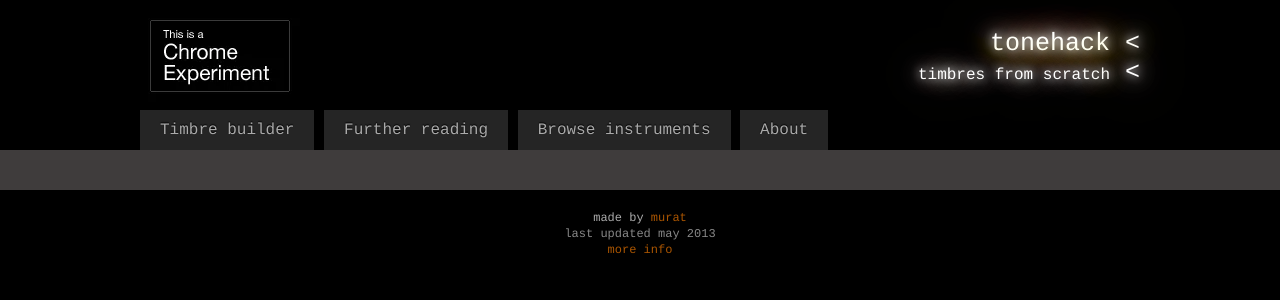
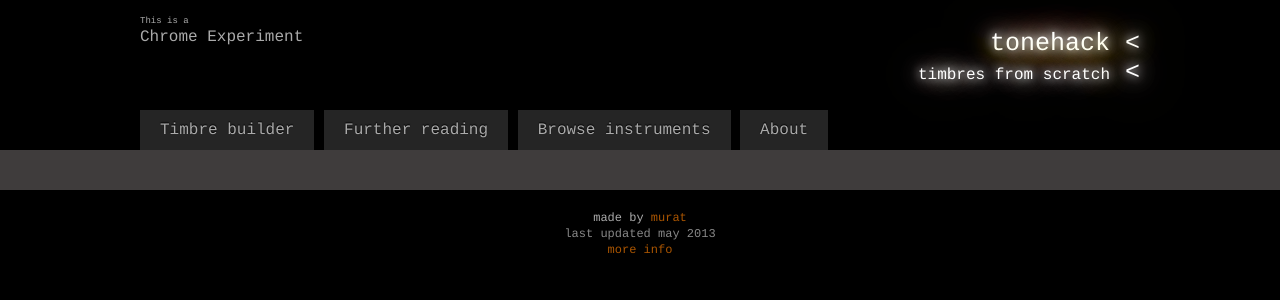
Before and after one commit to mayfer/tonehack, a Django app: template tonehack/templates/base.html in a window 1280 px wide. Shown: the top 300 px of the page. Run offline with Django 3.2, Linux system fonts and the light colour scheme; the template is opened without the code that fills it, so the values that code supplies are empty.

Commit message:
chrome experiemnt link fix

```diff
--- a/tonehack/templates/base.html
+++ b/tonehack/templates/base.html
@@ -28,7 +28,7 @@
     <body>
         <div id='header'>
             <div class='container'>
-                <a href='http://www.chromeexperiments.com/detail/tonehack/' class='chrome-experiment'><img src='{{ STATIC_URL }}images/chrome_experiment.png' /></a>
+                <a href='https://experiments.withgoogle.com/tonehack' class='chrome-experiment' style='color: #aaa;'><span style='font-size: 9px;'>This is a</span><br />Chrome Experiment</a>
 
                 <h1>tonehack<span> &lt;</span></h1>
                 <h2>timbres from scratch<span class='lt'> &lt;</span></h2>
```
